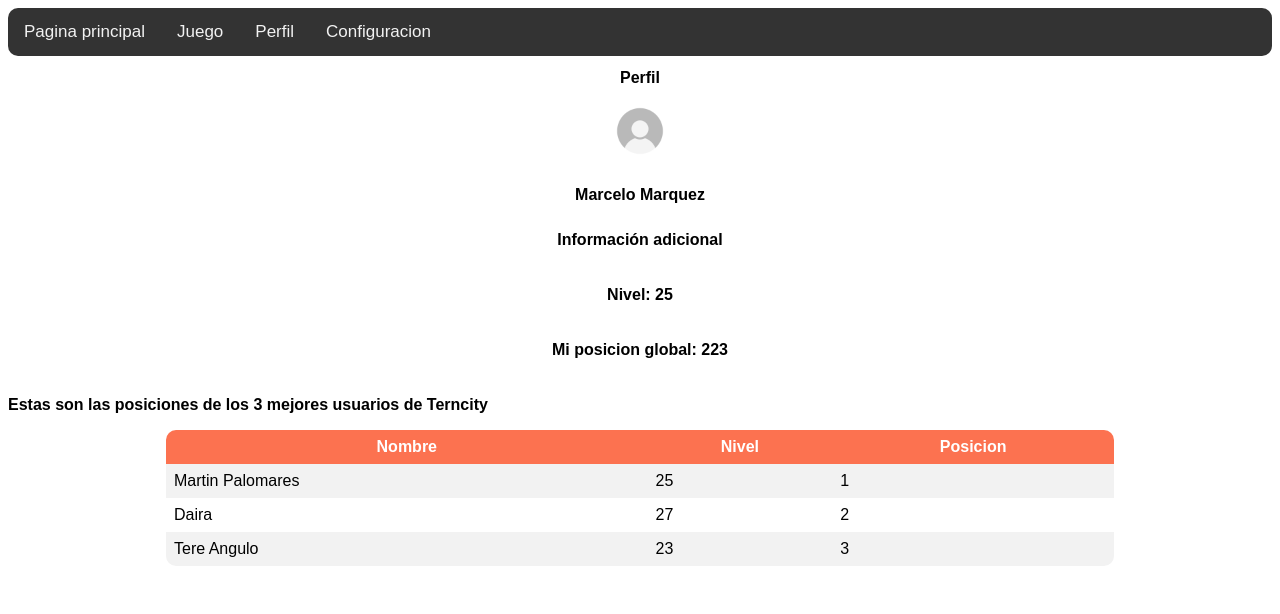
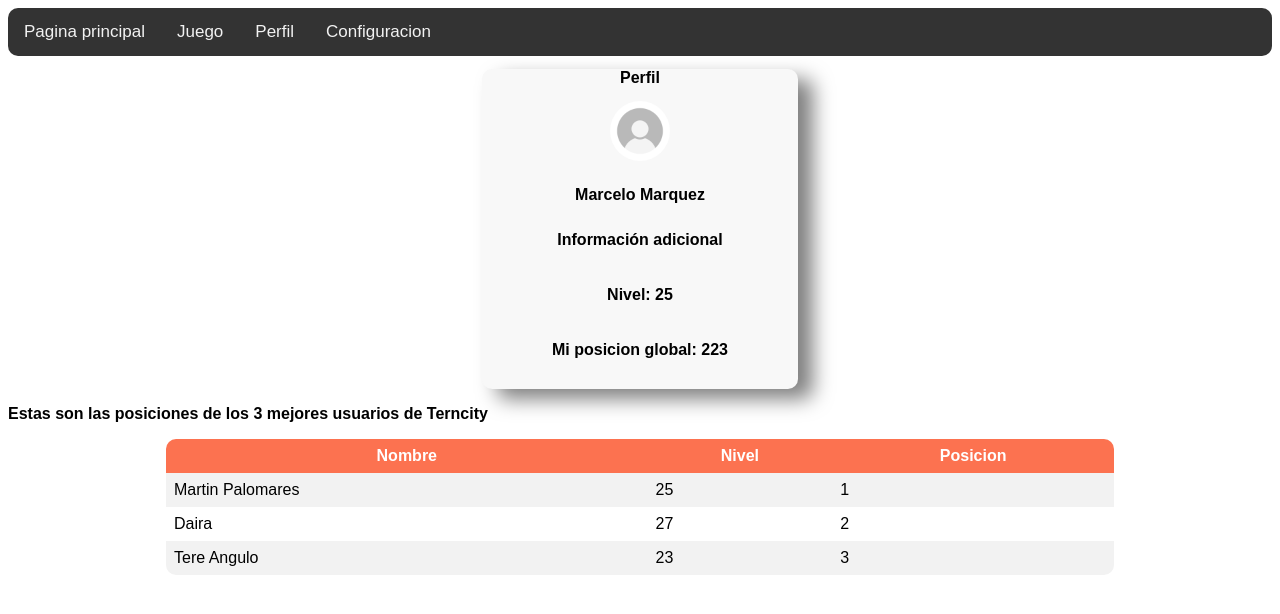
Before and after one commit to dairadriana/TC2005B_Teletubbies, a plain HTML site: page HTML/perfil.html in a window 1280 px wide. Drawn offline with Linux system fonts and the light colour scheme.

Commit message:
creacion de cajas en css e implementacion en el perfil

```diff
--- a/HTML/Style.css
+++ b/HTML/Style.css
@@ -175,3 +175,19 @@ td, tr {
 }
 
 /*fin de código para tablas*/
+
+
+/*Codigo de box shadow*/
+.box-shadow{
+	width: 25%;
+	height: 40%;
+  margin:auto;
+  border-radius:10px;
+	background: #F8F8F8;
+	border: solid #FFFFFF 0;
+  text-align: center;
+	box-shadow: 15px 10px 20px rgba(0, 0, 0, 0.5)  ;
+	-webkit-box-shadow: 15px 10px 20px rgba(0, 0, 0, 0.5)  ;
+	-moz-box-shadow: 15px 10px 20px rgba(0, 0, 0, 0.5)  ;
+}
+/*Fin de código para box shadow*/
--- a/HTML/perfil.html
+++ b/HTML/perfil.html
@@ -13,7 +13,7 @@
             <a href=" ./configuracion.html">Configuracion</a>
         </nav>
 
-        <div id="Perfil" class="a">
+        <div id="Perfil" class="box-shadow">
             <h2>Perfil</h2>
             <img src="image.jpg" alt="foto de perfil" width="100" height="100" class="center">
             <h4>Marcelo Marquez</h5>
```
